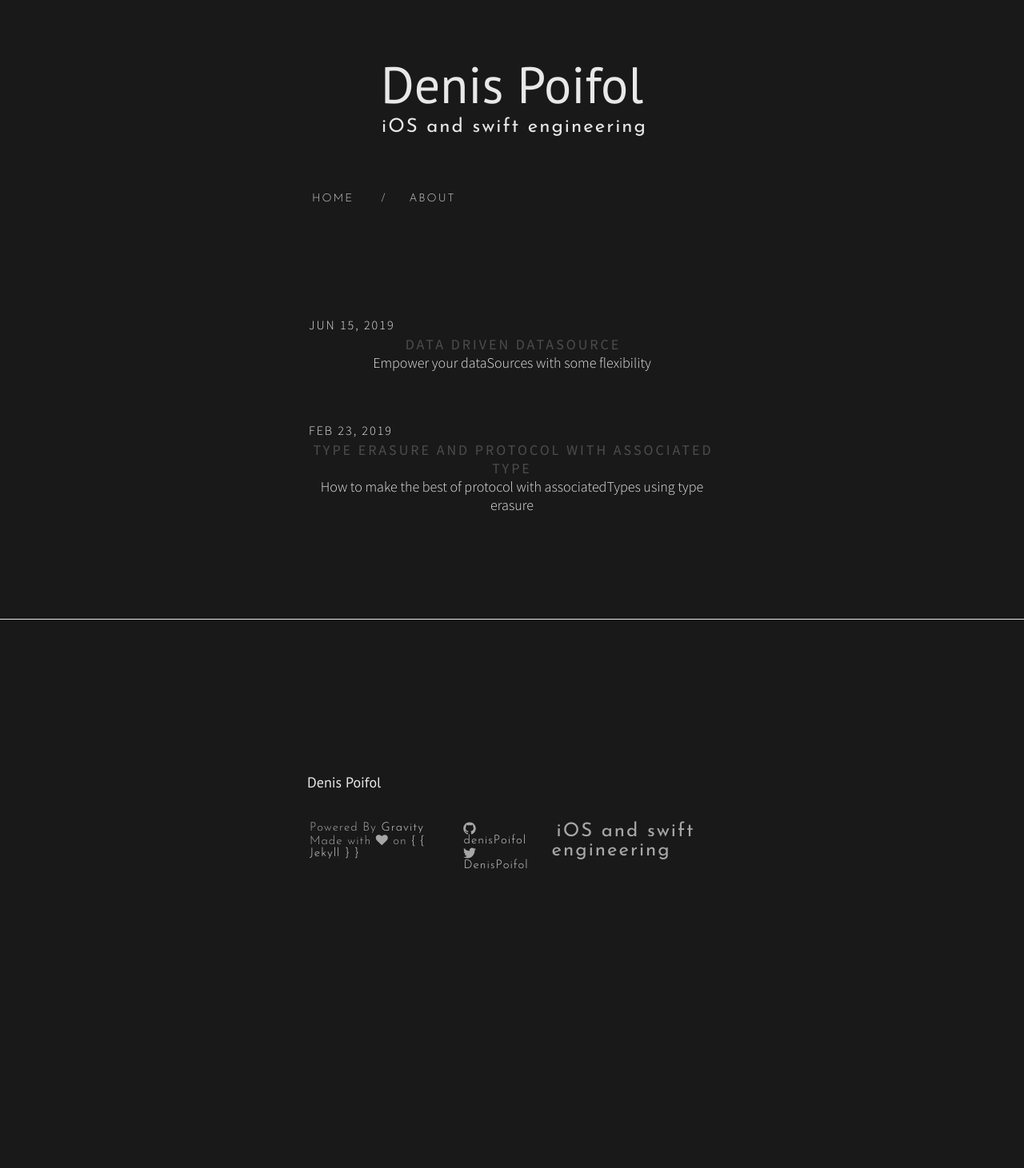
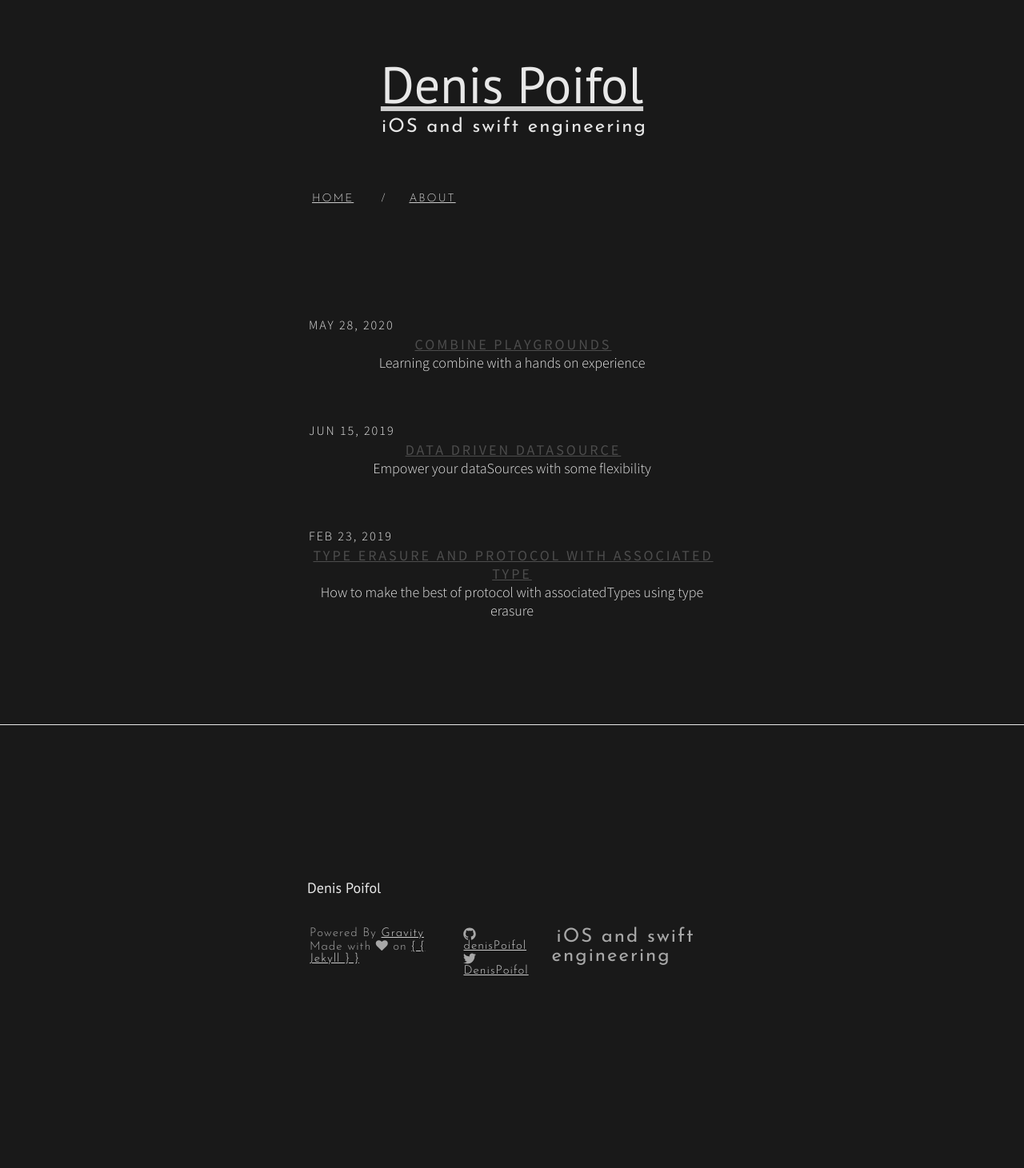
Before and after one commit to denisPoifol/denisPoifol.github.io, a Jekyll site: the page built from index.md, in a window 1280 px wide. Shown: the whole page at 80% size. Built offline with Jekyll 4.4.1, drawn with Linux system fonts in a browser that asks for light colours; nearby versions of some CDN libraries; before the commit the page ends 1329 px from its top, so only the background shows below that; part of the change alters nothing that is shown.

Commit message:
Add combine playgrounds

```diff
--- /dev/null
+++ b/_posts/2020-05-28-Combine_playgrounds.md
@@ -0,0 +1,24 @@
+---
+layout: post
+title:  "Combine playgrounds"
+subhead: "Learning combine with a hands on experience"
+date:   2020-05-28 9:35:32 +0100
+categories: ["combine"]
+---
+
+At WWDC 2019 Apple introduced *Combine*, a new framework for reactive programming. This programming paradigm is becomming more and more popular over the recent years, and it's clear that Apple intends to move forward with it.
+
+Reactive programming is a declarative programming paradigm concerned with data streams and the propagation of change. In *Combine* these streams process values and finish with a completion or an error.
+
+It is difficult to change our mindset from imperative coding, where programs describe how the data is treated, to declarative coding, where programs describe the chain of logic operator which data is going to flow through.
+I figured playing around with these concepts in a playground makes it easier to understand. If you are a beginner with *Combine* I suggest you take a look at the playground I put together on [my github](https://github.com/denisPoifol/CombinePlaygrounds/tree/CombineInDepth).
+It will give you the opportunity to tip toe around the framework and slowly grasp the concepts of reactive programming with *Combine*. Instead of going through the mind shift of reactive programming on your own, while discovering an unknown framework. And let's face it, 2019 was not the year of well documented frameworks at Apple.
+
+If you are more advanced with *Combine* there are still some interesting things to dig out from this playground. Most of the time people want to create their custom publishers, but in order to do it properly there are a few concepts you need to understand that are often overlooked.
+
+The first one is memory management. It is always important to understand how the memory is handled. Especially if you dont want to find yourself with memory leaks all over the place. Granted *Combine* works in mysterious ways regarding memory management, and it seems like everything sorts itself out magically in the end. But this is because the creation of a publisher or a subscriber needs to follow certain rules, and in the end it all comes down to knowing how to conform to `Cancellable`.
+
+The second one is back pressure. Back pressure is the idea that a `Subscriber` is the one in control of the data flow in the stream. It will receive values from its publisher only if it requested it. The idea is pretty simple by itself, but it actually means a publisher needs to keep track of the `Demand` from its subscribers.
+But its not the only danger with back pressure. If we consider a `TimerPublisher` that will emit a `Date` every second. And its `Subscriber` that only request a value once every two seconds, it means our publisher will want to publish values when its subscriber did not requeste any. The way the publisher handles this case (if it conforms to the *Combine* standard) is to drop values and pretend it never occured. But droping values is not always ideal, and in order to avoid it, *Combine* provides back pressure operators (such as `Collect`). These operators do not actually apply back pressure, instead they define strategies to salvage dropped values.
+
+Unfortunatelly these concepts are way to complex to explore in a single blog post so you might have to take a look at [the playground](https://github.com/denisPoifol/CombinePlaygrounds/tree/CombineInDepth), and dive into the depths of *Combine*.
--- a/css/style.scss
+++ b/css/style.scss
@@ -109,7 +109,7 @@ h1, h2, h3, h4, h5, h6 {
  * Links
  */
 a {
-    text-decoration: none;
+    text-decoration: underligned;
 
     &:hover {
         border-bottom: 1px dotted;
```
